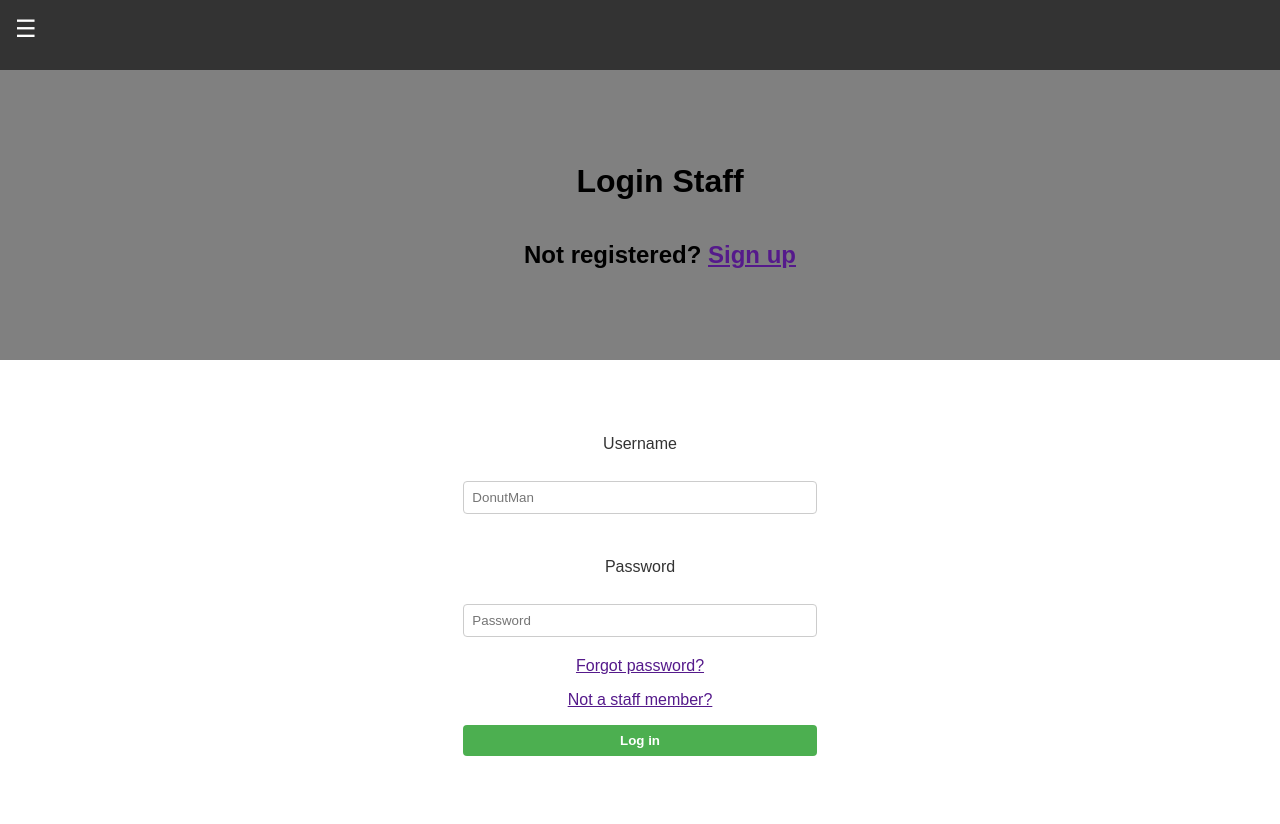
After one commit to YousefAbdelnour/ecomproj, a PHP site: template app/views/Account/loginStaff.php in a window 1280 px wide. The commit adds this page. Run offline with PHP 8.4, Linux system fonts and the light colour scheme; the template is opened without the code that fills it, so the values that code supplies are empty.

Commit message:
Css works
Updated everything

```diff
--- a/app/routes.php
+++ b/app/routes.php
@@ -1,3 +1,4 @@
 <?php
 //defined a few routes "url"=>"controller,method"
-$this->addRoute('Account/login', 'Account,login');
+$this->addRoute('Account/loginStaff', 'Account,loginStaff');
+$this->addRoute('Account/loginCustomer', 'Account,loginCustomer');
--- /dev/null
+++ b/app/views/Account/loginStaff.php
@@ -0,0 +1,34 @@
+<!DOCTYPE html>
+<html lang="en">
+
+<head>
+    <meta charset="UTF-8">
+    <meta name="viewport" content="width=device-width, initial-scale=1.0">
+    <link rel="stylesheet" href="/app/views/style.css">
+    <title>Login Staff</title>
+</head>
+
+<body>
+    <?php include('app/views/navbar.php'); ?>
+    <div class="title_div">
+        <h1>Login Staff</h1>
+        <h2>Not registered? <a href="">Sign up</a> </h2>
+    </div>
+    <form id="login_form">
+        <div class="form_column">
+            <label for="usernameLogin">Username</label>
+            <input type="text" placeholder="DonutMan" id="usernameLogin" name="usernameLogin">
+        </div>
+        <div class="form_column">
+            <label for="passwordLogin">Password</label>
+            <input type="password" placeholder="Password" id="passwordLogin" name="passwordLogin">
+        </div>
+        <p><a href="">Forgot password?</a>
+        <p>
+        <p><a href="">Not a staff member?</a>
+        <p>
+            <input type="submit" value="Log in">
+    </form>
+</body>
+
+</html>
--- a/app/views/style.css
+++ b/app/views/style.css
@@ -263,6 +263,7 @@ input[type="button"].task_decline {
 input[type="button"].task_decline {
     background-color: #f44336;
 }
+
 /*Task CSS END*/
 
 /*Reservation history CSS*/
@@ -279,7 +280,8 @@ input[type="button"].task_decline {
     width: 100%;
 }
 
-.schedule_date, .schedule_address {
+.schedule_date,
+.schedule_address {
     flex-grow: 1;
     padding-left: 2%;
 }
@@ -289,7 +291,8 @@ input[type="button"].task_decline {
     justify-content: flex-end;
 }
 
-.schedule_time, .schedule_size {
+.schedule_time,
+.schedule_size {
     margin-left: 10px;
     padding-right: 2%;
 }
@@ -310,3 +313,50 @@ input[type="button"].task_decline {
     color: white;
     font-size: 16px;
 }
+
+#register_form,
+#login_form {
+    align-items: center;
+    text-align: center;
+    padding: 4%;
+}
+
+.form_column {
+    margin-bottom: 20px;
+}
+
+
+.form_column label {
+    display: block;
+    padding: 2%;
+    margin-bottom: 5px;
+    font-size: 16px;
+    color: #333;
+}
+
+
+.form_column input[type="text"],
+.form_column input[type="password"],
+#register_form input[type="submit"],
+#login_form input[type="submit"] {
+    width: 30%;
+    padding: 8px;
+    box-sizing: border-box;
+    border: 1px solid #ccc;
+    border-radius: 4px;
+}
+
+
+#register_form input[type="submit"],
+#login_form input[type="submit"] {
+    background-color: #4CAF50;
+    color: white;
+    font-weight: bold;
+    cursor: pointer;
+    border: none;
+}
+
+#register_form input[type="submit"]:hover,
+#login_form input[type="submit"]:hover {
+    background-color: #45a049;
+}
```
Also changed, not shown: app/controllers/Account.php (+9 -0 lines), app/views/Account/loginCustomer.php (renamed from app/views/Account/login.php, +5 -4 lines), app/views/Account/register.php (+6 -6 lines).
